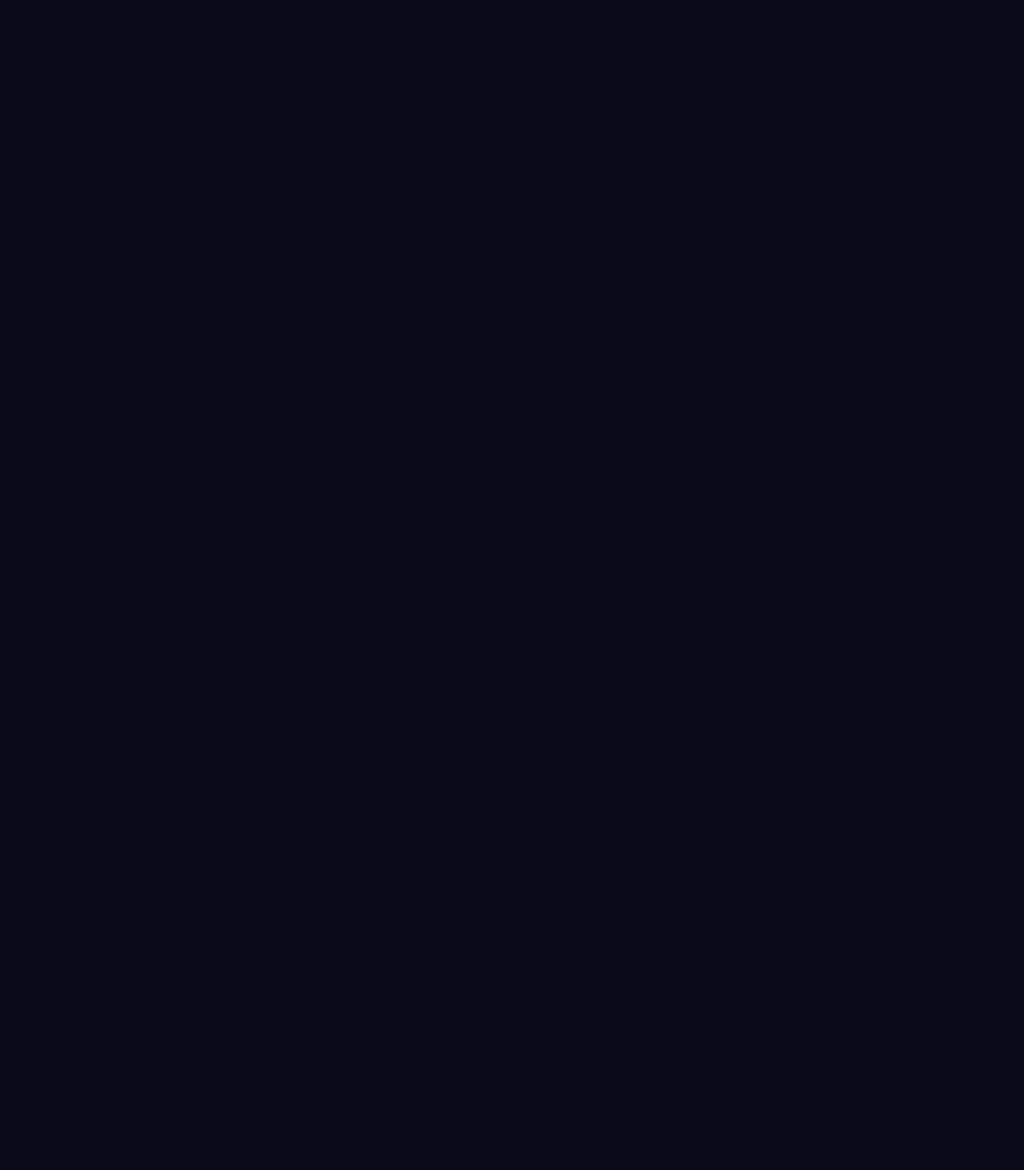
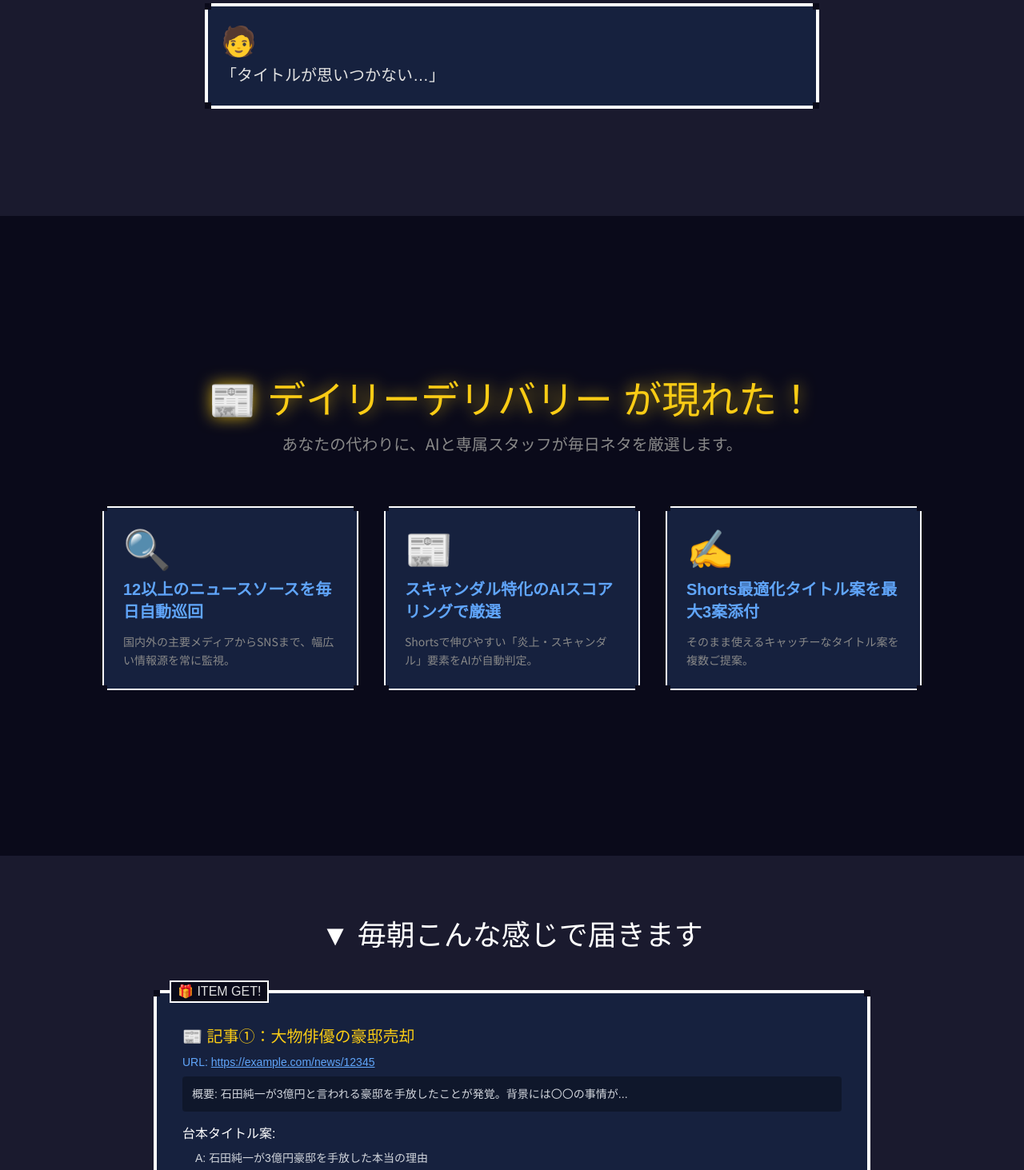
Before and after one commit to KEKUSON/daily-delivery-lp, a React (Vite) app: page / in a window 1280 px wide. Shown: the part 1330-2793 px from the top of the page at 80% size. Before the commit the page ends 1600 px from the top, so only its background shows below. Built offline with nearby package versions, Linux system fonts and the light colour scheme; a web font is replaced by a local one.

Commit message:
Phase 3: Main sections (Pain, Solution, Sample, Trust) with reviewer fixes

```diff
--- a/src/App.tsx
+++ b/src/App.tsx
@@ -1,13 +1,22 @@
 import React from 'react';
 import { Hero } from './components/Hero';
+import { Pain } from './components/Pain';
+import { Solution } from './components/Solution';
+import { Sample } from './components/Sample';
+import { Trust } from './components/Trust';
 
 function App() {
   return (
-    <div className="bg-bg-primary min-h-screen">
+    <div className="bg-bg-primary min-h-screen font-sans text-text">
       <Hero />
-      {/* Placeholder for next section to test smooth scroll */}
-      <div id="pain-section" className="min-h-screen flex items-center justify-center">
-        <h2 className="text-3xl font-retro text-text-muted">Next Section...</h2>
+      <Pain />
+      <Solution />
+      <Sample />
+      <Trust />
+
+      {/* Placeholder for Phase 4 sections */}
+      <div id="pricing-section" className="min-h-[50vh] flex items-center justify-center bg-bg-secondary">
+        <h2 className="text-3xl font-retro text-text-muted">Pricing & CTA Coming Soon...</h2>
       </div>
     </div>
   );
--- /dev/null
+++ b/src/components/Pain.tsx
@@ -0,0 +1,39 @@
+import React from 'react';
+import { RPGWindow } from './ui/RPGWindow';
+import { PAIN_POINTS } from '../data/content';
+import { useScrollReveal } from '../hooks/useScrollReveal';
+
+export const Pain: React.FC = () => {
+  const { ref, isVisible } = useScrollReveal(0.2);
+
+  return (
+    <section id="pain-section" className="py-20 px-4 bg-bg-secondary min-h-screen flex flex-col items-center justify-center">
+      <div className="max-w-3xl w-full" ref={ref}>
+        <h2 className="text-3xl md:text-4xl text-center mb-12 text-accent-cyan animate-pulse">
+          ▼ こんな悩み、ありませんか？
+        </h2>
+
+        <div className="space-y-6">
+          {PAIN_POINTS.map((pain, index) => (
+            <div
+              key={pain.id}
+              className={`transition-all duration-1000 transform ${
+                isVisible
+                  ? 'opacity-100 translate-y-0'
+                  : 'opacity-0 translate-y-10'
+              }`}
+              style={{ transitionDelay: `${index * 300}ms` }}
+            >
+              <RPGWindow className="flex items-start gap-4">
+                <div className="text-4xl shrink-0">🧑</div>
+                <div className="text-lg md:text-xl py-2">
+                  「{pain.text}」
+                </div>
+              </RPGWindow>
+            </div>
+          ))}
+        </div>
+      </div>
+    </section>
+  );
+};
--- /dev/null
+++ b/src/components/Sample.tsx
@@ -0,0 +1,47 @@
+import React from 'react';
+import { RPGWindow } from './ui/RPGWindow';
+import { SAMPLE_ARTICLES } from '../data/content';
+import { useScrollReveal } from '../hooks/useScrollReveal';
+
+export const Sample: React.FC = () => {
+  const { ref, isVisible } = useScrollReveal(0.2);
+
+  return (
+    <section className="py-20 px-4 bg-bg-secondary min-h-screen flex flex-col items-center justify-center">
+      <div className="max-w-4xl w-full" ref={ref}>
+        <h2 className="text-3xl md:text-4xl text-center mb-12 text-white">
+          ▼ 毎朝こんな感じで届きます
+        </h2>
+
+        <div className={`transition-all duration-1000 ${isVisible ? 'opacity-100 translate-y-0' : 'opacity-0 translate-y-10'}`}>
+          <RPGWindow title="🎁 ITEM GET!" className="p-4 md:p-8">
+            <div className="space-y-8">
+              {SAMPLE_ARTICLES.map((article) => (
+                <div key={article.id} className="border-b-2 border-dashed border-gray-600 pb-6 last:border-b-0 last:pb-0">
+                  <h3 className="text-xl text-accent-gold mb-2">📰 {article.title}</h3>
+                  <div className="text-sm text-accent-cyan mb-2 break-all">
+                    URL: <a href={article.url} className="underline hover:text-white" target="_blank" rel="noopener noreferrer">{article.url}</a>
+                  </div>
+                  <div className="bg-black/30 p-3 rounded mb-4 text-sm text-gray-300">
+                    概要: {article.summary}
+                  </div>
+
+                  <div>
+                    <h4 className="text-md text-white mb-2">台本タイトル案:</h4>
+                    <ul className="space-y-1 pl-4">
+                      {article.titleOptions.map((opt, i) => (
+                        <li key={i} className="text-sm text-gray-300">
+                          {String.fromCharCode(65 + i)}: {opt}
+                        </li>
+                      ))}
+                    </ul>
+                  </div>
+                </div>
+              ))}
+            </div>
+          </RPGWindow>
+        </div>
+      </div>
+    </section>
+  );
+};
--- /dev/null
+++ b/src/components/Solution.tsx
@@ -0,0 +1,52 @@
+import React from 'react';
+import { FEATURES } from '../data/content';
+import { useScrollReveal } from '../hooks/useScrollReveal';
+import { PixelContainer } from './ui/PixelContainer';
+
+export const Solution: React.FC = () => {
+  const { ref, isVisible } = useScrollReveal(0.2);
+
+  return (
+    <section className="py-20 px-4 bg-bg-primary min-h-screen flex flex-col items-center justify-center relative overflow-hidden">
+      {/* Light burst effect behind the title */}
+      <div className={`absolute top-1/4 left-1/2 -translate-x-1/2 -translate-y-1/2 w-[800px] h-[800px] bg-accent/20 rounded-full blur-[100px] transition-opacity duration-1000 -z-10 ${isVisible ? 'opacity-100' : 'opacity-0'}`}></div>
+
+      <div className="max-w-5xl w-full z-10" ref={ref}>
+        <div className={`text-center mb-16 transition-all duration-1000 ${isVisible ? 'opacity-100 scale-100' : 'opacity-0 scale-90'}`}>
+          <h2 className="text-4xl md:text-5xl text-accent-gold mb-4 drop-shadow-[0_0_10px_rgba(250,204,21,0.8)]">
+            📰 デイリーデリバリー が現れた！
+          </h2>
+          <p className="text-xl text-text-muted">
+            あなたの代わりに、AIと専属スタッフが毎日ネタを厳選します。
+          </p>
+        </div>
+
+        <div className="grid grid-cols-1 md:grid-cols-3 gap-8">
+          {FEATURES.map((feature, index) => (
+            <div
+              key={feature.id}
+              className={`transition-transform duration-300 ${
+                isVisible
+                  ? 'opacity-100 translate-y-0'
+                  : 'opacity-0 translate-y-20'
+              }`}
+              style={{ transitionDelay: `${400 + index * 200}ms` }}
+            >
+              <PixelContainer className="bg-bg-card border-2 border-white p-6 group hover:-translate-y-2 transition-transform h-full">
+                <div className="text-5xl mb-4 group-hover:scale-110 transition-transform">
+                  {feature.icon}
+                </div>
+                <h3 className="text-xl text-accent-cyan mb-3 font-bold">
+                  {feature.title}
+                </h3>
+                <p className="text-text-muted text-sm leading-relaxed">
+                  {feature.description}
+                </p>
+              </PixelContainer>
+            </div>
+          ))}
+        </div>
+      </div>
+    </section>
+  );
+};
--- /dev/null
+++ b/src/components/Trust.tsx
@@ -0,0 +1,59 @@
+import React from 'react';
+import { StatusBar } from './ui/StatusBar';
+import { useScrollReveal } from '../hooks/useScrollReveal';
+import { PixelContainer } from './ui/PixelContainer';
+
+export const Trust: React.FC = () => {
+  const { ref, isVisible } = useScrollReveal(0.2);
+
+  return (
+    <section className="py-20 px-4 bg-bg-primary min-h-screen flex flex-col items-center justify-center">
+      <div className="max-w-3xl w-full" ref={ref}>
+        <h2 className="text-3xl md:text-4xl text-center mb-12 text-white">
+          ▼ パーティのステータス
+        </h2>
+
+        <div className={`transition-all duration-1000 ${isVisible ? 'opacity-100 scale-100' : 'opacity-0 scale-95'}`}>
+          <PixelContainer className="bg-bg-card border-4 border-white p-8">
+            <div className="text-center mb-8">
+              <div className="text-xl text-accent-gold mb-2">実績解除済</div>
+              <div className="text-2xl font-bold text-white">
+                「登録者10万人チャンネルに提供中」
+              </div>
+            </div>
+
+            <div className="border-t-2 border-dashed border-gray-600 my-6"></div>
+
+            <div className="space-y-6 max-w-md mx-auto">
+              <StatusBar
+                label="収集力"
+                level={12}
+                value={8}
+                maxValue={10}
+                variant="blue"
+              />
+              <StatusBar
+                label="速度"
+                level={15}
+                value={9}
+                maxValue={10}
+                variant="green"
+              />
+              <StatusBar
+                label="精度"
+                level={13}
+                value={8}
+                maxValue={10}
+                variant="purple"
+              />
+            </div>
+
+            <div className="text-center mt-8 text-xs text-text-muted">
+              ※ ステータスは開発チームの意気込みを表しています
+            </div>
+          </PixelContainer>
+        </div>
+      </div>
+    </section>
+  );
+};
--- /dev/null
+++ b/src/components/ui/PixelContainer.tsx
@@ -0,0 +1,20 @@
+import React from 'react';
+
+interface PixelContainerProps {
+  children: React.ReactNode;
+  className?: string;
+}
+
+export const PixelContainer: React.FC<PixelContainerProps> = ({ children, className = '' }) => {
+  return (
+    <div className={`relative ${className}`}>
+      {/* Pixelated corners */}
+      <div className="absolute -top-1 -left-1 w-2 h-2 bg-bg-primary"></div>
+      <div className="absolute -top-1 -right-1 w-2 h-2 bg-bg-primary"></div>
+      <div className="absolute -bottom-1 -left-1 w-2 h-2 bg-bg-primary"></div>
+      <div className="absolute -bottom-1 -right-1 w-2 h-2 bg-bg-primary"></div>
+
+      {children}
+    </div>
+  );
+};
--- a/src/components/ui/StatusBar.tsx
+++ b/src/components/ui/StatusBar.tsx
@@ -6,23 +6,32 @@ interface StatusBarProps {
   maxLevel?: number;
   value: number;
   maxValue?: number;
-  color?: string;
+  variant?: 'primary' | 'blue' | 'green' | 'purple';
 }
+
+const colorMap: Record<string, string> = {
+  primary: 'bg-accent',
+  blue: 'bg-blue-500',
+  green: 'bg-green-500',
+  purple: 'bg-purple-500',
+};
 
 export const StatusBar: React.FC<StatusBarProps> = ({
   label,
   level,
   value,
   maxValue = 10,
-  color = 'bg-accent'
+  variant = 'primary'
 }) => {
+  const activeColor = colorMap[variant] || colorMap.primary;
+
   // Generate blocks for the bar
   const blocks = [];
   for (let i = 0; i < maxValue; i++) {
     blocks.push(
       <div
         key={i}
-        className={`h-4 w-4 border border-bg-primary ${i < value ? color : 'bg-gray-700'}`}
+        className={`h-4 w-4 border border-bg-primary ${i < value ? activeColor : 'bg-gray-700'}`}
       ></div>
     );
   }
--- a/src/data/content.ts
+++ b/src/data/content.ts
@@ -8,16 +8,19 @@ export const PAIN_POINTS: PainPoint[] = [
 
 export const FEATURES: Feature[] = [
   {
+    id: 'feat-1',
     icon: '🔍',
     title: '12以上のニュースソースを毎日自動巡回',
     description: '国内外の主要メディアからSNSまで、幅広い情報源を常に監視。'
   },
   {
+    id: 'feat-2',
     icon: '📰',
     title: 'スキャンダル特化のAIスコアリングで厳選',
     description: 'Shortsで伸びやすい「炎上・スキャンダル」要素をAIが自動判定。'
   },
   {
+    id: 'feat-3',
     icon: '✍️',
     title: 'Shorts最適化タイトル案を最大3案添付',
     description: 'そのまま使えるキャッチーなタイトル案を複数ご提案。'
@@ -56,6 +59,7 @@ export const LINKS = {
 
 export const SAMPLE_ARTICLES: SampleArticle[] = [
   {
+    id: 'sample-1',
     title: '記事①：大物俳優の豪邸売却',
     url: 'https://example.com/news/12345',
     summary: '石田純一が3億円と言われる豪邸を手放したことが発覚。背景には〇〇の事情が...',
@@ -66,6 +70,7 @@ export const SAMPLE_ARTICLES: SampleArticle[] = [
     ]
   },
   {
+    id: 'sample-2',
     title: '記事②：人気アイドルの熱愛発覚',
     url: 'https://example.com/news/67890',
     summary: '超人気アイドルグループのメンバーAと、若手俳優Bのお泊まり愛が週刊誌にスクープされた。',
--- a/src/types/index.ts
+++ b/src/types/index.ts
@@ -8,6 +8,7 @@ export interface Plan {
 }
 
 export interface Feature {
+  id: string;
   icon: string;
   title: string;
   description: string;
@@ -19,6 +20,7 @@ export interface PainPoint {
 }
 
 export interface SampleArticle {
+  id: string;
   title: string;
   url: string;
   summary: string;
```
